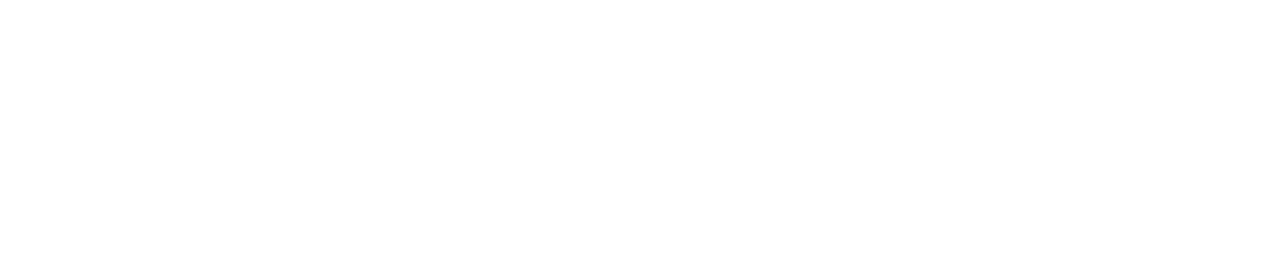
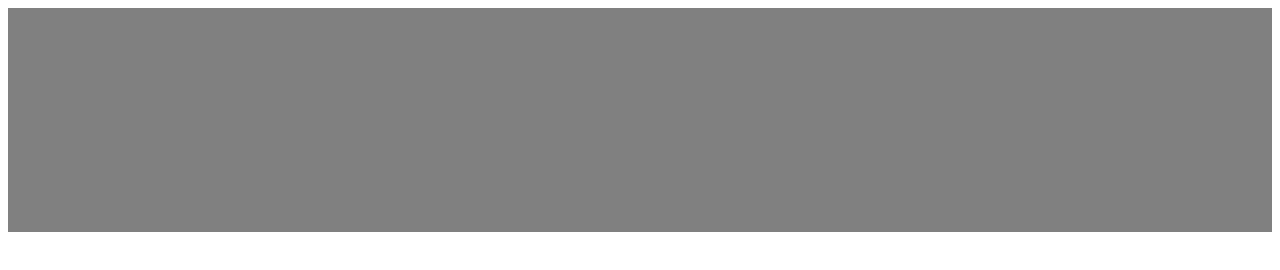
Before and after one commit to Pyrite19/Etch-a-Sketch, a plain HTML site: page index.html in a window 1280 px wide. Drawn offline with Linux system fonts and the light colour scheme.

Commit message:
Basic mouseover function complete

```diff
--- a/index.html
+++ b/index.html
@@ -1,12 +1,18 @@
 <!DOCTYPE html>
 <html lang="en">
+
 <head>
     <meta charset="UTF-8">
     <meta http-equiv="X-UA-Compatible" content="IE=edge">
     <meta name="viewport" content="width=device-width, initial-scale=1.0">
-    <title>Document</title>
+    <link rel="stylesheet" href="styles.css" type="text/css">
+    <script src="script.js" type="text/javascript" defer></script>
+    <title>Etch-a-Sketch</title>
 </head>
+
 <body>
+    <div class="container">
+    </div>
+</body>
 
-</body>
 </html>
--- a/script.js
+++ b/script.js
@@ -0,0 +1,13 @@
+const container = document.querySelector('.container');
+const box = document.querySelector('.box');
+
+for (let i = 0; i < 256; i++) {
+    const div = document.createElement('div');
+    div.classList.add('box');
+    div.style.width = "32px"
+    div.style.height = "32px"
+    div.addEventListener("mouseover", (e) => {
+        div.style.backgroundColor = "black";
+    });
+    container.appendChild(div);
+}
--- a/styles.css
+++ b/styles.css
@@ -0,0 +1,10 @@
+.container {
+    display: flex;
+    flex-flow: row wrap;
+    justify-content: flex-start;
+}
+
+.box {
+    background-color: gray;
+    flex: 1 1 auto;
+}
```
